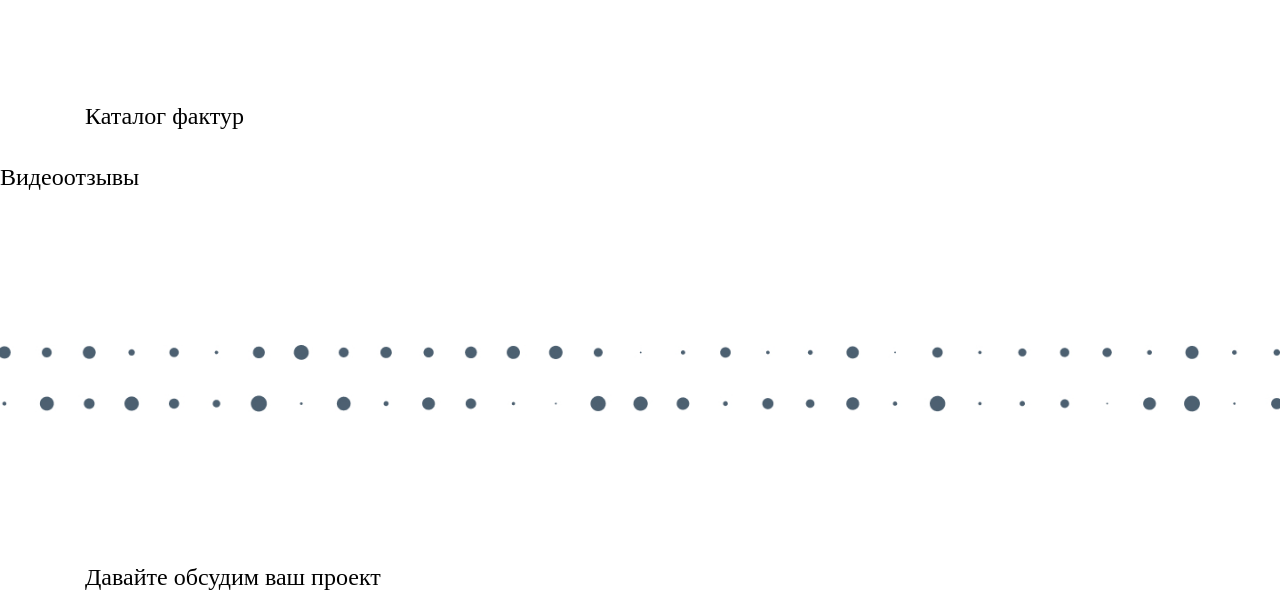
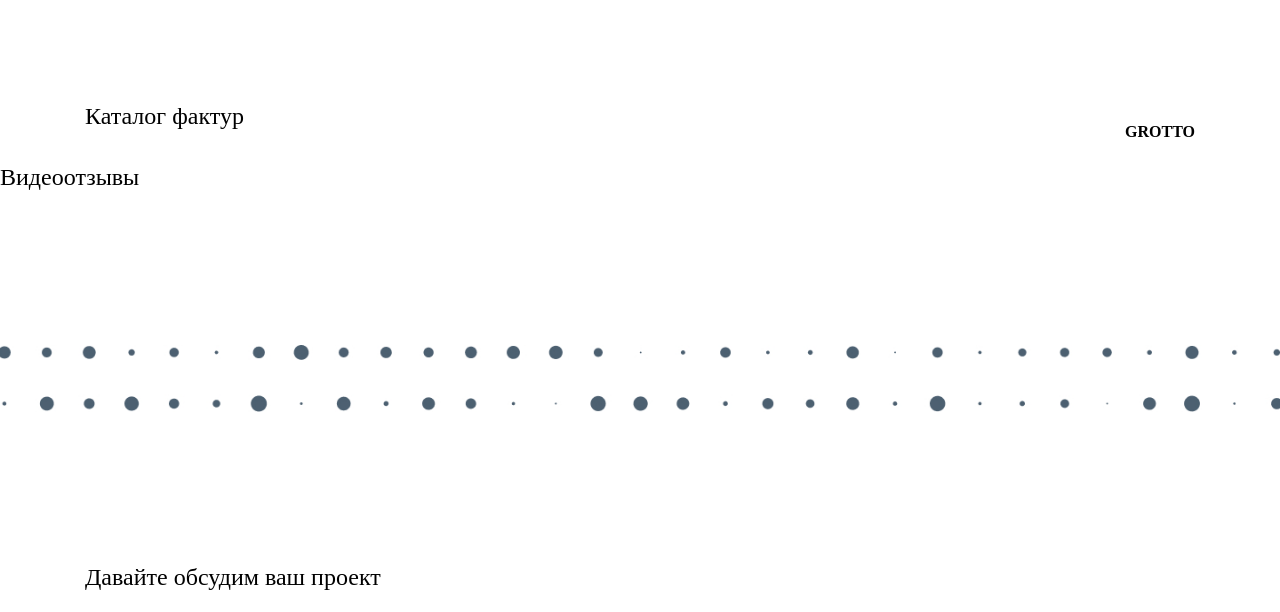
Before and after one commit to NatalinDe27/decor_color_expert, a plain HTML site: page index.html in a window 1280 px wide. Shown: the part 3800-4412 px from the top of the page. Drawn offline with Linux system fonts and the light colour scheme.

Commit message:
h4 section catalog

```diff
--- a/index.html
+++ b/index.html
@@ -104,6 +104,9 @@
     <img class="background_balloons_1" src="images/bg2.jpg" alt="background">
     <div class="container d-flex">
         <h3>Каталог фактур</h3>
+        <div>
+            <h4>GROTTO</h4>
+        </div>
     </div>
 </section>
 <section class="video_reviews">
```
